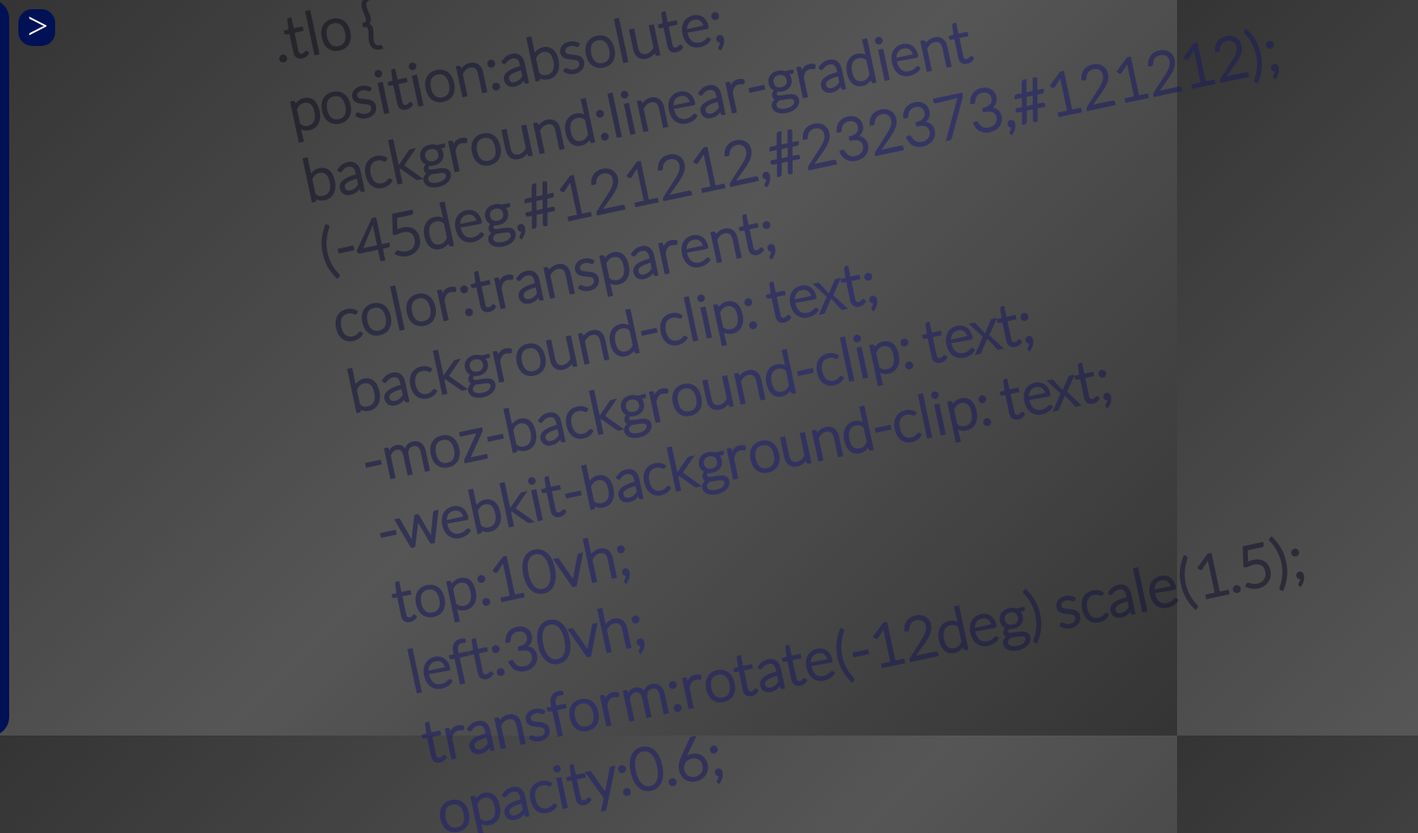
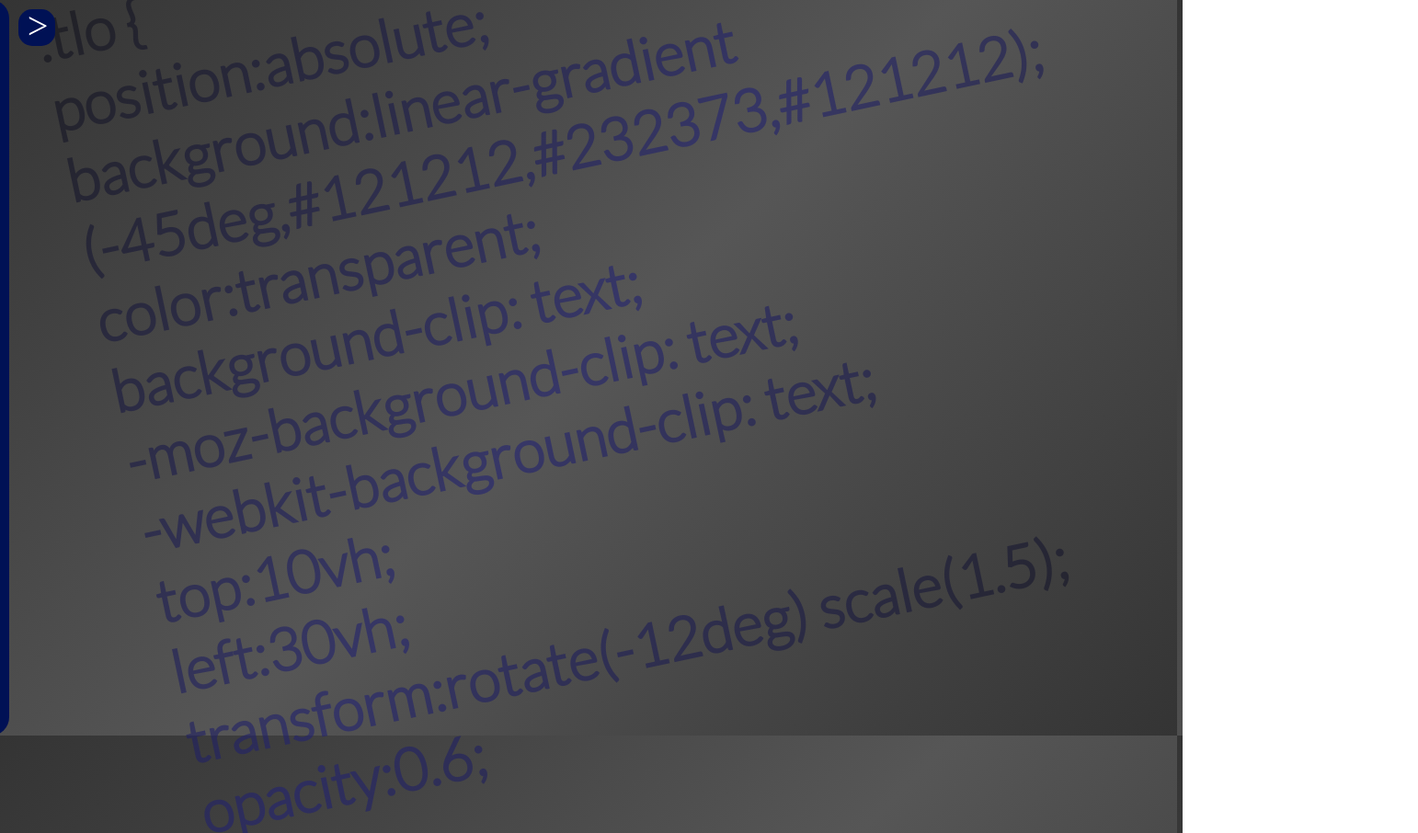
Before and after one commit to Zlotyyyy/Boczne-menu, a plain HTML site: page index.html in a window 1280 px wide. Shown: the top 906 px of the page at 92% size, 1542 px wide, since content can reach past the window. Drawn offline with Linux system fonts and the light colour scheme.

Commit message:
Update style.css

```diff
--- a/style.css
+++ b/style.css
@@ -5,8 +5,8 @@
 }
 
 body,html {
-    min-width:100vw;
-    min-height:100vh;
+    width:100vw;
+    height:100vh;
     overflow:hidden;
 }
 
@@ -22,9 +22,11 @@ body {
     -moz-background-clip: text;
     -webkit-background-clip: text;
     top:10vh;
-    left:80vh;
+    left:30vw;
     transform:rotate(-12deg) scale(2.0);
     opacity:0.6;
+    cursor:default;
+    user-select: none;
 }
 
 #menuopen {
@@ -84,6 +86,8 @@ body {
     justify-content: center;
     z-index:999;
     padding-right:10px;
+    cursor:default;
+    user-select: none;
 }
 
 .menu:hover:not(.menu .menuopen) {
```
